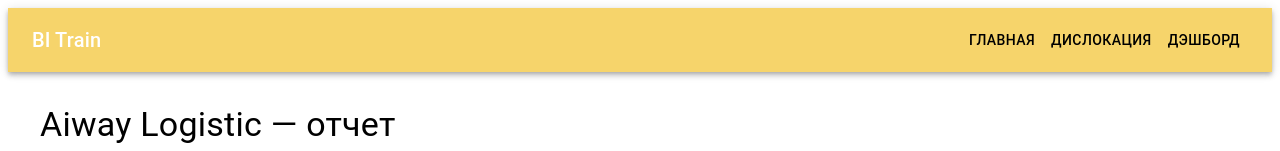
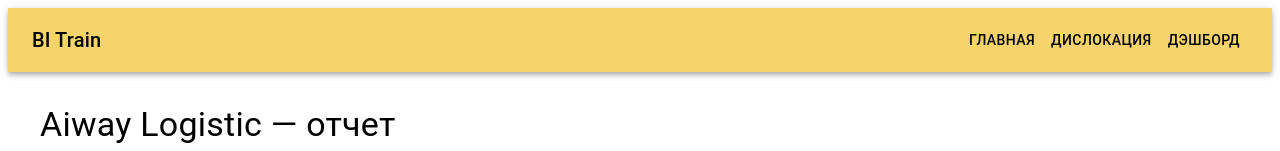
Before and after one commit to DKen717/bitrain-site, a Next.js app: page /dislocation in a window 1280 px wide. Shown: the top 151 px of the page. Built offline with nearby package versions, Linux system fonts and the light colour scheme; no server answers; the database is empty.

Commit message:
Update TopNav.jsx

```diff
--- a/components/TopNav.jsx
+++ b/components/TopNav.jsx
@@ -5,7 +5,7 @@ export default function TopNav() {
   return (
     <AppBar position="static" sx={{ backgroundColor: '#f6d46b' }}>
       <Toolbar>
-        <Typography variant="h6" sx={{ flexGrow: 1, color: '#fff' }}>
+        <Typography variant="h6" sx={{ flexGrow: 1, color: '#000000' }}>
           BI Train
         </Typography>
         <Link href="/" passHref>
```
